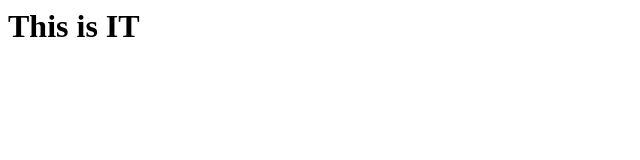
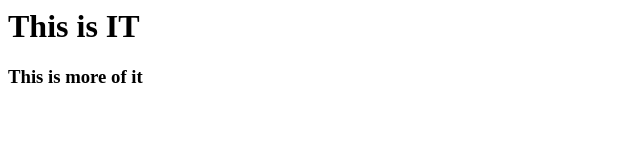
Before and after one commit to dehawkins/ruby_challenges, a plain HTML site: page gitpages/index.html in a window 1280 px wide. Shown: the whole page, without its empty margins (0-640 px from the left). Drawn offline with Linux system fonts and the light colour scheme.

Commit message:
the changes

```diff
--- a/gitpages/index.html
+++ b/gitpages/index.html
@@ -1 +1,2 @@
 <h1>This is IT</h1>
+<h3> This is more of it </h3>
```
